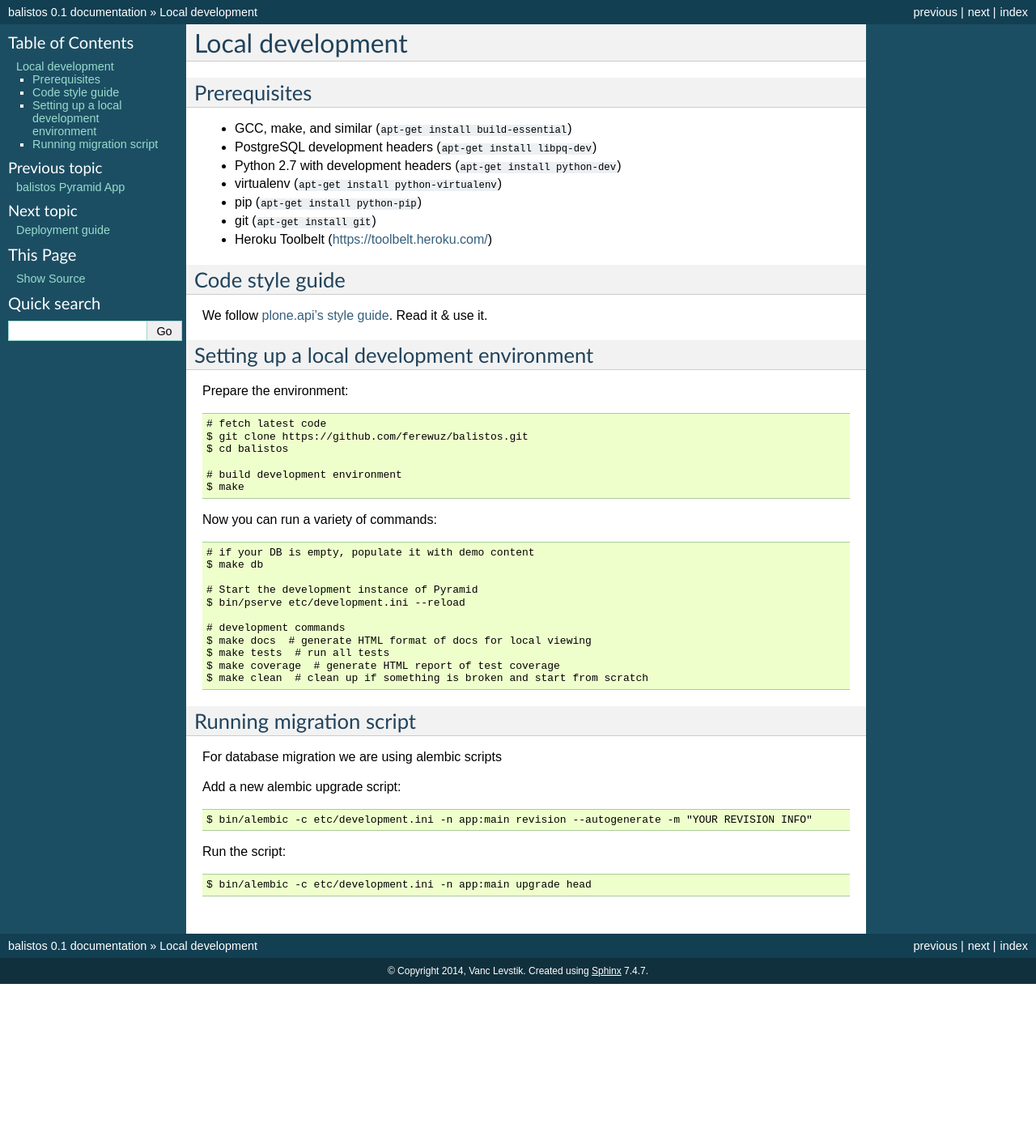
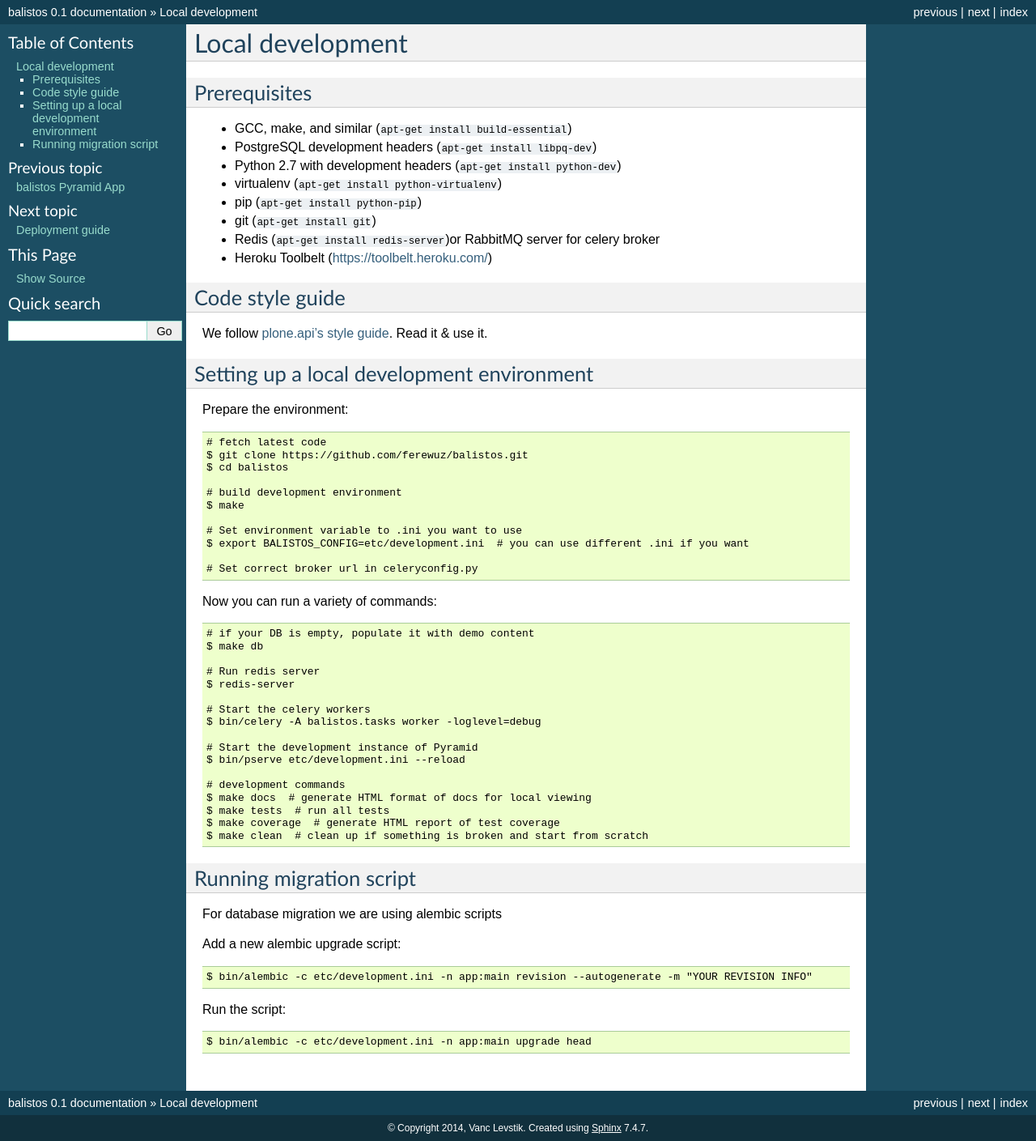
Before and after one commit to vanclevstik/balistos, a Sphinx documentation site: the page built from docs/develop.rst, in a window 1280 px wide. Shown: the whole page at 81% size. Built offline with Sphinx 7.4.7, drawn with Linux system fonts in a browser that asks for light colours; before the commit the page ends 1215 px from its top, so only the background shows below that.

Commit message:
Update docs

```diff
--- a/docs/develop.rst
+++ b/docs/develop.rst
@@ -10,6 +10,7 @@ Prerequisites
 * virtualenv (``apt-get install python-virtualenv``)
 * pip (``apt-get install python-pip``)
 * git (``apt-get install git``)
+* Redis (``apt-get install redis-server``)or RabbitMQ server for celery broker
 * Heroku Toolbelt (https://toolbelt.heroku.com/)
 
 Code style guide
@@ -32,10 +33,21 @@ Prepare the environment::
     # build development environment
     $ make
 
+    # Set environment variable to .ini you want to use
+    $ export BALISTOS_CONFIG=etc/development.ini  # you can use different .ini if you want
+
+    # Set correct broker url in celeryconfig.py
+
 Now you can run a variety of commands::
 
     # if your DB is empty, populate it with demo content
     $ make db
+
+    # Run redis server
+    $ redis-server
+
+    # Start the celery workers
+    $ bin/celery -A balistos.tasks worker -loglevel=debug
 
     # Start the development instance of Pyramid
     $ bin/pserve etc/development.ini --reload
```
